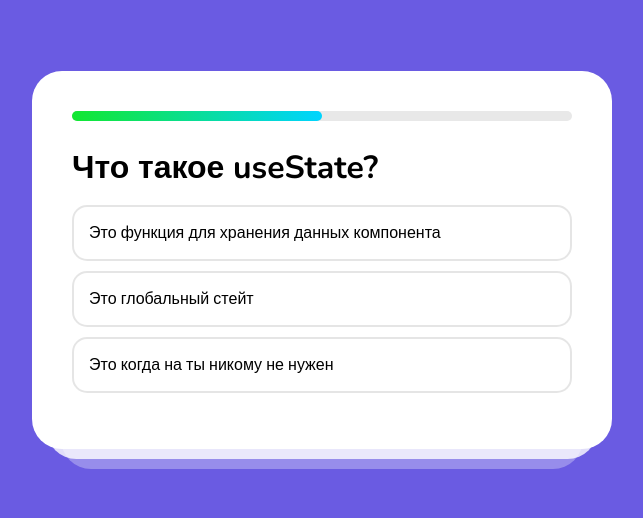
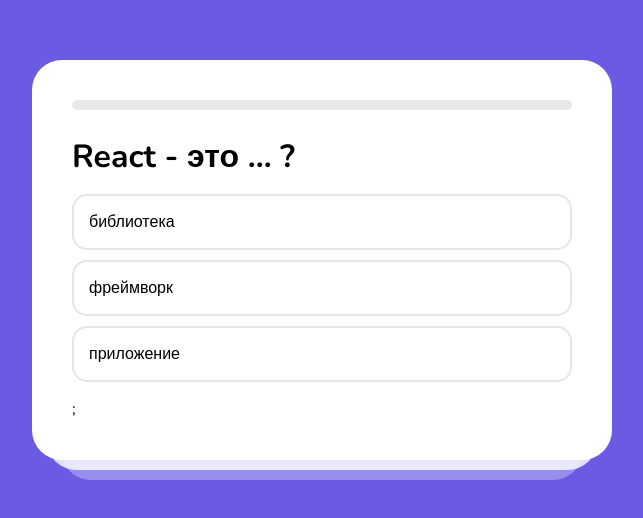
Before and after one commit to justeeek/ReactBegginer, a React (Create React App) app in the folder Project/: page / in a window 1280 px wide. Shown: the part 140-658 px from the top of the page, without its empty margins (318-961 px from the left). Built offline with nearby package versions, Linux system fonts and the light colour scheme.

Commit message:
logic update commit

```diff
--- a/Project/src/App.js
+++ b/Project/src/App.js
@@ -1,14 +1,21 @@
+import React from 'react';
 import './index.scss';
 
 const questions = [
   {
     title: 'React - это ... ?',
-    variants: ['библиотека', 'фреймворк', 'приложение'],
+    variants: [
+      'библиотека',
+      'фреймворк',
+      'приложение'],
     correct: 0,
   },
   {
     title: 'Компонент - это ... ',
-    variants: ['приложение', 'часть приложения или страницы', 'то, что я не знаю что такое'],
+    variants: [
+      'приложение',
+      'часть приложения или страницы',
+      'то, что я не знаю что такое'],
     correct: 1,
   },
   {
@@ -22,37 +29,66 @@ const questions = [
   },
 ];
 
-function Result() {
+function Result( {correct} ) {
   return (
     <div className="result">
       <img src="https://cdn-icons-png.flaticon.com/512/2278/2278992.png" />
-      <h2>Вы отгадали 3 ответа из 10</h2>
-      <button>Попробовать снова</button>
+      <h2>Вы отгадали {correct} ответа из {questions.length}</h2>
+      <a href = "/">
+        <button>Попробовать снова</button>
+      </a>
     </div>
   );
 }
 
-function Game() {
+function Game( {question, onClickVariant, step} ) {
+  const procent = Math.round(step/questions.length * 100);
+  console.log(procent);
+
   return (
     <>
       <div className="progress">
-        <div style={{ width: '50%' }} className="progress__inner"></div>
+        <div style={{ width: `${procent}%` }} className="progress__inner"></div>
       </div>
-      <h1>Что такое useState?</h1>
+      <h1>{question.title}</h1>
       <ul>
-        <li>Это функция для хранения данных компонента</li>
-        <li>Это глобальный стейт</li>
-        <li>Это когда на ты никому не нужен</li>
+        {
+          question.variants.map((text, index)=> (
+            <li onClick={() => onClickVariant(index)} key={text}>{text}</li>
+          ))
+        }
       </ul>
     </>
   );
 }
 
 function App() {
+  const [step, setStep] = React.useState(0);
+  const [correct, setCorrect] = React.useState(0);
+  const question = questions[step];
+
+  const onClickVariant = (index) => {
+   // console.log(step, index);
+    setStep(step + 1);
+
+    if (index == question.correct)
+    {
+      setCorrect(correct + 1);
+    }
+    console.log(correct);
+  }
+
   return (
     <div className="App">
-      <Game />
-      {/* <Result /> */}
+      {
+        step != questions.length ?
+          (
+          <Game question={question} onClickVariant={onClickVariant} step = {step} />
+          )
+          : (
+              <Result correct={correct} />
+            )
+      };
     </div>
   );
 }
```
